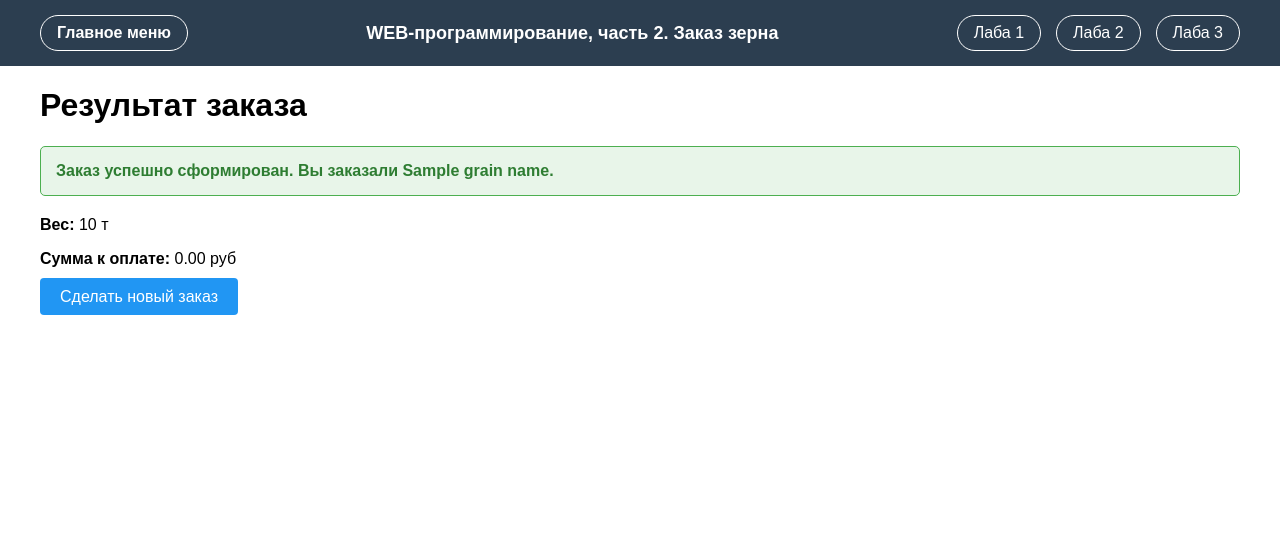
After one commit to rtishhhaa56565/web-back-labs, a Flask app: template templates/lab4/grain-result.html in a window 1280 px wide. The commit adds this page. Shown: the top 555 px of the page. Run offline with Flask 3, Linux system fonts and the light colour scheme; the template is opened without the code that fills it: most values are stand-ins (such as "Sample title", 1, 10 or a date in 2020).

Commit message:
Заказ зерна

```diff
--- a/lab4.py
+++ b/lab4.py
@@ -318,3 +318,72 @@ def fridge():
                                 error='Ошибка: введите корректное число')
 
     return render_template('lab4/fridge-form.html')
+
+@lab4.route('/grain', methods=['GET', 'POST'])
+def grain():
+    if request.method == 'POST':
+        grain_type = request.form.get('grain_type')
+        weight = request.form.get('weight')
+
+        # Проверка на пустые значения
+        if not grain_type:
+            return render_template('lab4/grain-result.html',
+                                error='Ошибка: не выбран тип зерна')
+
+        if not weight:
+            return render_template('lab4/grain-result.html',
+                                error='Ошибка: не указан вес')
+
+        try:
+            weight_float = float(weight)
+
+            # Проверка на неположительный вес
+            if weight_float <= 0:
+                return render_template('lab4/grain-result.html',
+                                    error='Ошибка: вес должен быть больше 0')
+
+            # Проверка на слишком большой объем
+            if weight_float > 100:
+                return render_template('lab4/grain-result.html',
+                                    error='Извините, такого объёма сейчас нет в наличии')
+
+            # Цены за тонну
+            prices = {
+                'barley': 12000,  # ячмень
+                'oats': 8500,     # овёс
+                'wheat': 9000,    # пшеница
+                'rye': 15000      # рожь
+            }
+
+            # Названия зерна
+            grain_names = {
+                'barley': 'ячмень',
+                'oats': 'овёс',
+                'wheat': 'пшеница',
+                'rye': 'рожь'
+            }
+
+            # Расчет стоимости
+            base_price = prices[grain_type]
+            total = weight_float * base_price
+
+            # Применение скидки
+            discount = 0
+            if weight_float > 10:
+                discount = total * 0.10
+                total -= discount
+
+            grain_name = grain_names[grain_type]
+
+            return render_template('lab4/grain-result.html',
+                                grain_name=grain_name,
+                                weight=weight_float,
+                                total=total,
+                                discount=discount,
+                                has_discount=weight_float > 10)
+
+        except ValueError:
+            return render_template('lab4/grain-result.html',
+                                error='Ошибка: введите корректный вес')
+
+    return render_template('lab4/grain-form.html')
--- /dev/null
+++ b/templates/lab4/grain-result.html
@@ -0,0 +1,35 @@
+{% extends "base.html" %}
+
+{% block lab %}Заказ зерна{% endblock %}
+
+{% block main %}
+    <h1>Результат заказа</h1>
+
+    {% if error %}
+        <div style="color: #d32f2f; font-weight: bold; background-color: #ffebee; padding: 15px; border-radius: 5px; margin-bottom: 20px; border: 1px solid #f44336;">
+            {{ error }}
+        </div>
+    {% else %}
+        <div style="color: #2e7d32; font-weight: bold; background-color: #e8f5e9; padding: 15px; border-radius: 5px; margin-bottom: 20px; border: 1px solid #4caf50;">
+            Заказ успешно сформирован. Вы заказали {{ grain_name }}.
+        </div>
+
+        <div style="margin-bottom: 15px;">
+            <p><strong>Вес:</strong> {{ weight }} т</p>
+            <p><strong>Сумма к оплате:</strong> {{ "%.2f"|format(total) }} руб</p>
+
+            {% if has_discount %}
+                <div style="color: #ff9800; margin-top: 10px;">
+                    <p><strong>Применена скидка 10% за большой объём</strong></p>
+                    <p><strong>Размер скидки:</strong> {{ "%.2f"|format(discount) }} руб</p>
+                </div>
+            {% endif %}
+        </div>
+    {% endif %}
+
+    <div style="margin-top: 20px;">
+        <a href="/lab4/grain" style="padding: 10px 20px; background: #2196F3; color: white; text-decoration: none; border-radius: 4px;">
+            Сделать новый заказ
+        </a>
+    </div>
+{% endblock %}
--- a/templates/lab4/lab4.html
+++ b/templates/lab4/lab4.html
@@ -15,5 +15,6 @@
         <li><a href="/lab4/login">Авторизация и регистрация</a></li>
         <li><a href="/lab4/settings">Настройки пользователя</a></li>
         <li><a href="/lab4/fridge">Холодильник</a></li>
+        <li><a href="/lab4/grain">Заказ зерна</a></li>
     </ol>
 {% endblock %}
```
Also changed, not shown: templates/lab4/grain-form.html (added, +39 -0 lines).
